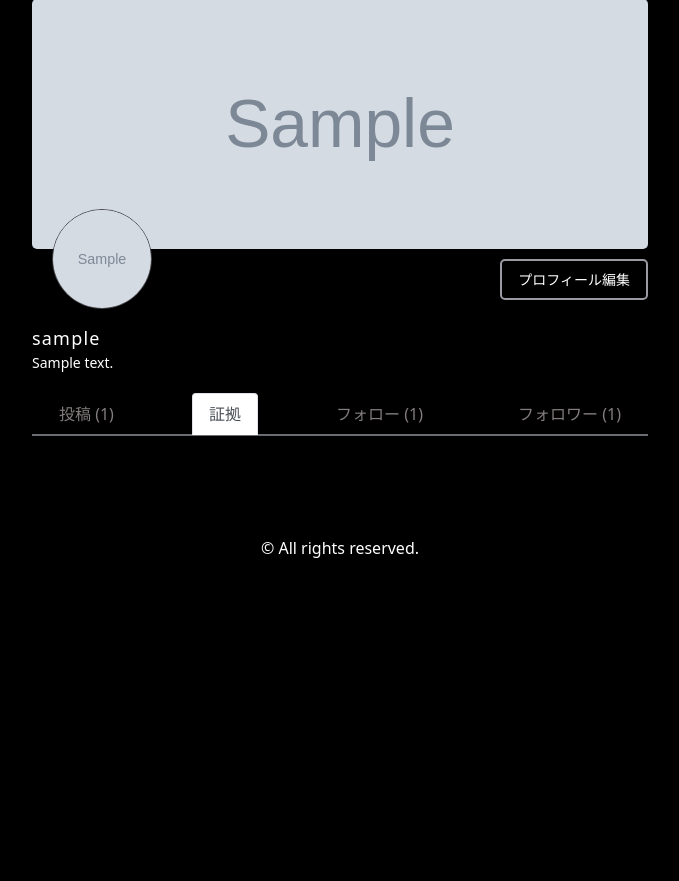
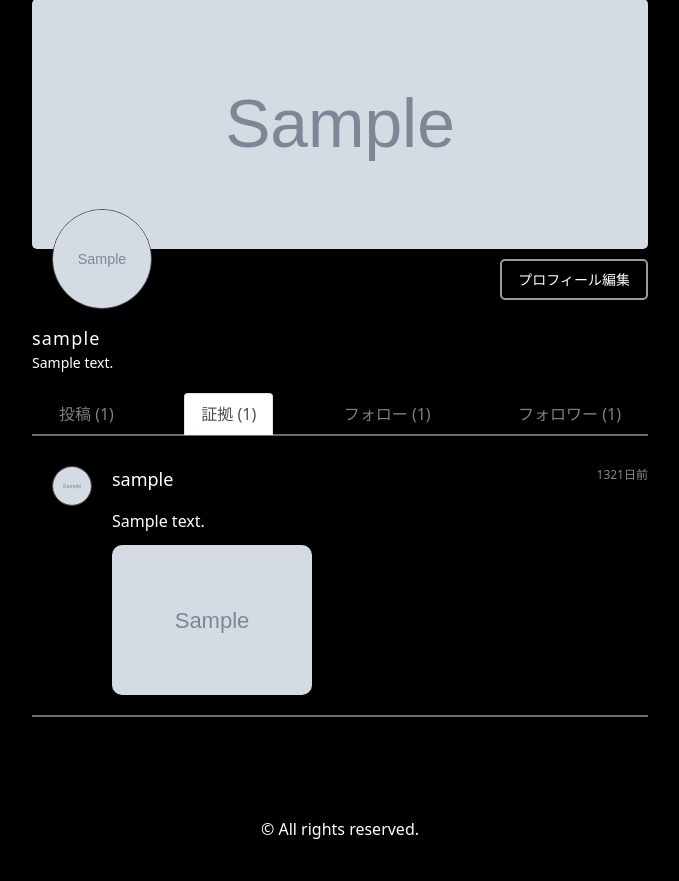
Before and after one commit to tk-art/credit, a Django app: page /profile/1/ in a window 1280 px wide, after a click that opens the changed part. Shown: the part 151-1032 px from the top of the page, without its empty margins (300-979 px from the left). Before the commit the page ends 709 px from the top, so only its background shows below. Run offline with Django 3.2, Linux system fonts and the light colour scheme; a user stored in the database is signed in; tables that the repository leaves empty hold one stand-in row (values such as "Sample post"); grey boxes marked "Sample" are stand-in pictures.

Commit message:
I even posted and displayed the evidence.

```diff
--- a/credit/templates/base.html
+++ b/credit/templates/base.html
@@ -20,7 +20,6 @@
             {% if request.user.is_authenticated %}
               {% if request.path == '/' %}
                 <a class="header-right header-link cursor" data-bs-toggle="modal" data-bs-target="#exampleModal">宣言</a>
-                <a class="header-right header-link cursor" data-bs-toggle="modal" data-bs-target="#exampleModal2">証拠</a>
               {% endif %}
               <a href="/notification" class="header-right header-link">通知</a>
               <a href="/search" class="header-right header-link">検索</a>
--- a/credit/templates/profile.html
+++ b/credit/templates/profile.html
@@ -36,7 +36,12 @@
           </a>
         </li>
         <li class="nav-item" role="presentation">
-          <a class="nav-link" id="tab2-tab" data-bs-toggle="tab" href="#tab2" role="tab" aria-controls="tab2" aria-selected="false">証拠</a>
+          <a class="nav-link" id="tab2-tab" data-bs-toggle="tab" href="#tab2" role="tab" aria-controls="tab2" aria-selected="false">
+            証拠
+            {% if evidences %}
+              ({{ evidences.count }})
+            {% endif %}
+          </a>
         </li>
         <li class="nav-item" role="presentation">
           <a class="nav-link" id="tab3-tab" data-bs-toggle="tab" href="#tab3" role="tab" aria-controls="tab3" aria-selected="false">
@@ -79,13 +84,32 @@
                 <i class="fa-solid fa-heart heart" id="heart-icon-{{ post.id }}"></i>
                 <span class="like-count" id="like-count-{{ post.id }}">{{ post.like_count }}</span>
               </button>
+              <a class="evidence-btn" data-post-id="{{ post.id }}" data-bs-toggle="modal" data-bs-target="#exampleModal2">証拠提出</a>
             </div>
             <div class="separator"></div>
           {% endfor %}
         </div>
       </div>
+
       <div class="tab-pane fade" id="tab2" role="tabpanel" aria-labelledby="tab2-tab">
-        <!-- Tab 2の内容 -->
+        <div class="post">
+          {% for evidence in evidences %}
+            <div class="post-info">
+              <a href="/profile/{{ evidence.user.id }}">
+                <img src="{{ evidence.user.profile.image.url }}" alt="{{ evidence.user.profile.username }}" class="post-user-image">
+              </a>
+              <p class="post-username">{{ evidence.user.profile.username }}</p>
+              <p class="post-timestamp">{{ evidence.delta }}</p>
+            </div>
+            <div class="post-data">
+              <div class="evidence-text">{{ evidence.text }}</div>
+              {% for evidence_image in evidence.images.all %}
+                <img src="{{ evidence_image.image.url }}" alt="{{ evidence.user.profile.username }}" class="evidence-image">
+              {% endfor %}
+            </div>
+            <div class="separator"></div>
+          {% endfor %}
+        </div>
       </div>
 
       <div class="tab-pane fade" id="tab3" role="tabpanel" aria-labelledby="tab3-tab">
@@ -115,6 +139,7 @@
   </div>
   </div>
 
+  <!--プロフィール編集モーダル-->
   <div class="modal fade modal-back" id="exampleModal" tabindex="-1" aria-labelledby="exampleModalLabel" aria-hidden="true">
     <div class="modal-dialog modal-top">
       <div class="modal-content">
@@ -153,6 +178,43 @@
       </div>
     </div>
   </div>
+
+  <!--証拠モーダル-->
+  <div class="modal fade modal-back" id="exampleModal2" tabindex="-1" aria-labelledby="exampleModalLabel" aria-hidden="true">
+    <div class="modal-dialog modal-top">
+      <div class="modal-content">
+        <div class="modal-edit">
+          <div class="modal-header">
+            <h5 class="modal-title" id="exampleModalLabel">証拠</h5>
+            <button class="confirm-btn" data-bs-dismiss="modal" aria-label="Close">閉じる</button>
+        </div>
+        <div class="modal-body">
+          <form action="/evidence/" method="post" enctype="multipart/form-data">
+            {% csrf_token %}
+            <input type="hidden" id="hiddenPostId" name="post_id" value="">
+            <div class="form-group">
+              <textarea class="form-control" id="content" name="text" rows="6" placeholder="証拠を提出しよう！ 画像の有無は任意です！" required></textarea>
+            </div>
+            <br>
+            <div class="form-group">
+              <label for="image">画像：上限は４枚です</label>
+              <input type="file" class="form-control image-post" id="post-image" name="image" accept="image/*">
+              <input type="file" class="form-control image-post" id="post-image" name="image" accept="image/*">
+              <input type="file" class="form-control image-post" id="post-image" name="image" accept="image/*">
+              <input type="file" class="form-control image-post" id="post-image" name="image" accept="image/*">
+            </div>
+            <br>
+            <div id="preview" class="preview"></div>
+            <br>
+            <button type="submit" class="confirm-btn">提出する</button>
+          </form>
+        </div>
+      </div>
+    </div>
+  </div>
+  </div>
+
+  <!--画像用モーダル-->
   <div id="modal" class="modal">
     <img id="modal-image" src="" alt="Full Image" class="modal-image">
     <span id="close-modal" class="close-modal">Close</span>
--- a/credit/views.py
+++ b/credit/views.py
@@ -93,6 +93,9 @@ def profile(request, user_id):
     follows_profiles = profile.follows.all()
     followed_profiles = profile.followed_by.all()
     is_following = request.user.profile.follows.filter(id=profile.id).exists()
+    evidences = Evidence.objects.filter(user=user_id).order_by('-timestamp')
+    for evidence in evidences:
+        evidence.delta = human_readable_time_from_utc(evidence.timestamp)
 
     for post in posts:
       post.delta = human_readable_time_from_utc(post.timestamp)
@@ -101,6 +104,7 @@ def profile(request, user_id):
       'profile': profile,
       'follows_profiles': follows_profiles,
       'followed_profiles': followed_profiles,
+      'evidences': evidences,
     }
     return render(request, 'profile.html', context)
 
@@ -196,22 +200,21 @@ def get_follow_status(request, user_id):
 
 def evidence(request):
     if request.method == 'POST':
-        print(request.POST)
-        images = request.FILES.getlist('image[]')
-        print(images)
         form = EvidenceForm(request.POST)
         form_image = EvidenceImageForm(request.POST, request.FILES)
-        print(form.errors.as_data())
-        print(form_image.errors.as_data())
+
         if form.is_valid() and form_image.is_valid():
+            post_id = request.POST.get('post_id')
+            post = Post.objects.get(id=post_id)
             evidence = form.save(commit=False)
             evidence.user = request.user
+            evidence.post = post
             evidence.save()
-            images = request.FILES.getlist('image[]')
+            images = request.FILES.getlist('image')
             if images:
               for image in images:
                   EvidenceImage.objects.create(evidence=evidence, image=image)
-            return redirect('profile')
+            return redirect('profile', user_id=request.user.id)
     else:
         form = EvidenceForm()
         form_image = EvidenceImageForm()
--- a/static/css/style.css
+++ b/static/css/style.css
@@ -348,3 +348,43 @@ label {
   margin-right: 15px;
   margin-bottom: 15px;
 }
+
+/* 証拠ボタン */
+.evidence-btn {
+  font-size: 12px;
+  border: 1px solid rgb(154, 154, 162);
+  color: #fff;
+  text-decoration: none;
+  border-radius: 5px;
+  padding: 6px 12px;
+  background: black;
+  float: right;
+  margin-bottom: 10px;
+  letter-spacing: 1.2px;
+}
+
+.evidence-btn:hover {
+  color: black;
+  background: #fff;
+  border: 1px solid black;
+  cursor: pointer;
+}
+
+.image-post {
+  margin-bottom: 12px;
+}
+
+/* 証拠表示 */
+.evidence-text {
+  margin-bottom: 12px;
+}
+
+.evidence-image {
+  width: 200px;
+  height: 150px;
+  object-fit: cover;
+  border-radius: 10px;
+  display: inline;
+  margin-bottom: 10px;
+  margin-right: 10px;
+}
--- a/static/js/main.js
+++ b/static/js/main.js
@@ -92,7 +92,7 @@ $(document).ready(function() {
 });
 
 
-$('.post-image').click(function() {
+$('.post-image, .evidence-image').click(function() {
   const modal = $('#modal');
   const modalImage = $('#modal-image');
 
@@ -106,7 +106,7 @@ $('#close-modal').click(function() {
 
 /* 証拠画像プレビュー */
 $(document).ready(function() {
-  $('#post-image').on('change', function() {
+  $('.image-post').on('change', function() {
 
     const files = this.files;
     $.each(files, function(i, file) {
@@ -124,3 +124,9 @@ $(document).ready(function() {
     });
   });
 });
+
+$('.evidence-btn').click(function() {
+  var postId = $(this).data('post-id');
+
+  $('#hiddenPostId').val(postId);
+});
```
Also changed, not shown: credit/templates/top.html (+0 -31 lines).
